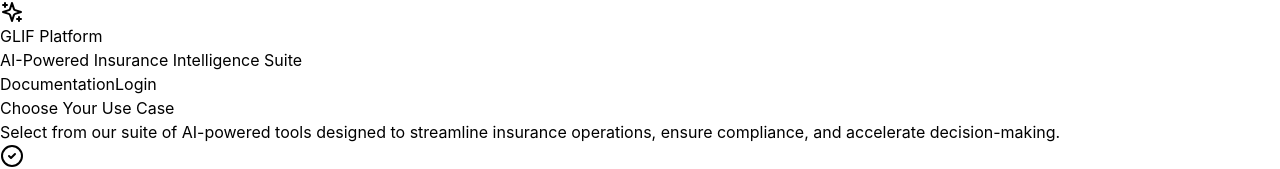
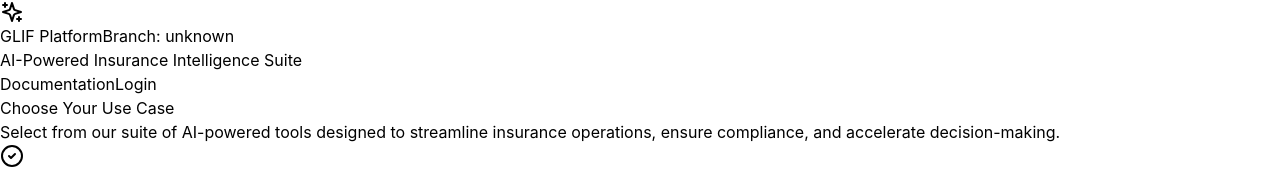
Before and after one commit to GetAudRI/glif-platform-frontend, a React (Vite) app: page / in a window 1280 px wide. Shown: the top 169 px of the page. Built offline with nearby package versions, Linux system fonts and the light colour scheme.

Commit message:
chore: show git branch on landing page

```diff
--- a/src/components/LandingPage.tsx
+++ b/src/components/LandingPage.tsx
@@ -6,6 +6,8 @@
 } from 'lucide-react';
 import LoginModal from './LoginModal';
 import { isAuthenticated, getUsername, clearAuth } from '../utils/auth';
+
+declare const __BRANCH__: string;
 
 interface UseCaseCard {
     id: string;
@@ -95,6 +97,12 @@
     }
 ];
 
+const branchLabel = import.meta.env.VITE_BRANCH_NAME || (typeof __BRANCH__ !== 'undefined' ? __BRANCH__ : 'unknown');
+const branchBadgeClass =
+    branchLabel === 'feature/graph-rag'
+        ? 'bg-gradient-to-r from-rose-500 to-orange-500 text-white border border-white/30 shadow-sm'
+        : 'bg-gray-100 text-gray-700 border border-gray-200';
+
 export default function LandingPage() {
     const navigate = useNavigate();
     const [showLoginModal, setShowLoginModal] = useState(false);
@@ -142,7 +150,7 @@
     };
 
     return (
-        <div className="min-h-screen bg-gradient-to-br from-slate-50 via-blue-50 to-indigo-50">
+        <div className="min-h-screen bg-gradient-to-br from-rose-50 via-amber-50 to-slate-50">
             {/* Header */}
             <div className="bg-white/80 backdrop-blur-sm border-b border-gray-200 sticky top-0 z-50 shadow-sm">
                 <div className="max-w-7xl mx-auto px-6 py-6">
@@ -151,6 +159,9 @@
                             <h1 className="text-3xl font-bold bg-gradient-to-r from-blue-600 via-indigo-600 to-purple-600 bg-clip-text text-transparent flex items-center gap-3">
                                 <Sparkles className="w-8 h-8 text-blue-600" />
                                 GLIF Platform
+                                <span className={`px-3 py-1 rounded-full text-xs font-semibold ${branchBadgeClass}`}>
+                                    {`Branch: ${branchLabel}`}
+                                </span>
                             </h1>
                             <p className="text-sm text-gray-600 mt-2">
                                 AI-Powered Insurance Intelligence Suite
--- a/vite.config.ts
+++ b/vite.config.ts
@@ -1,10 +1,22 @@
 import { defineConfig } from 'vite'
 import react from '@vitejs/plugin-react'
 import path from 'path'
+import { execSync } from 'child_process'
+
+const gitBranch = (() => {
+  try {
+    return execSync('git rev-parse --abbrev-ref HEAD').toString().trim()
+  } catch {
+    return undefined
+  }
+})()
 
 // https://vitejs.dev/config/
 export default defineConfig({
   plugins: [react()],
+  define: {
+    __BRANCH__: JSON.stringify(gitBranch || 'unknown'),
+  },
   resolve: {
     alias: {
       '@': path.resolve(__dirname, './src'),
```
